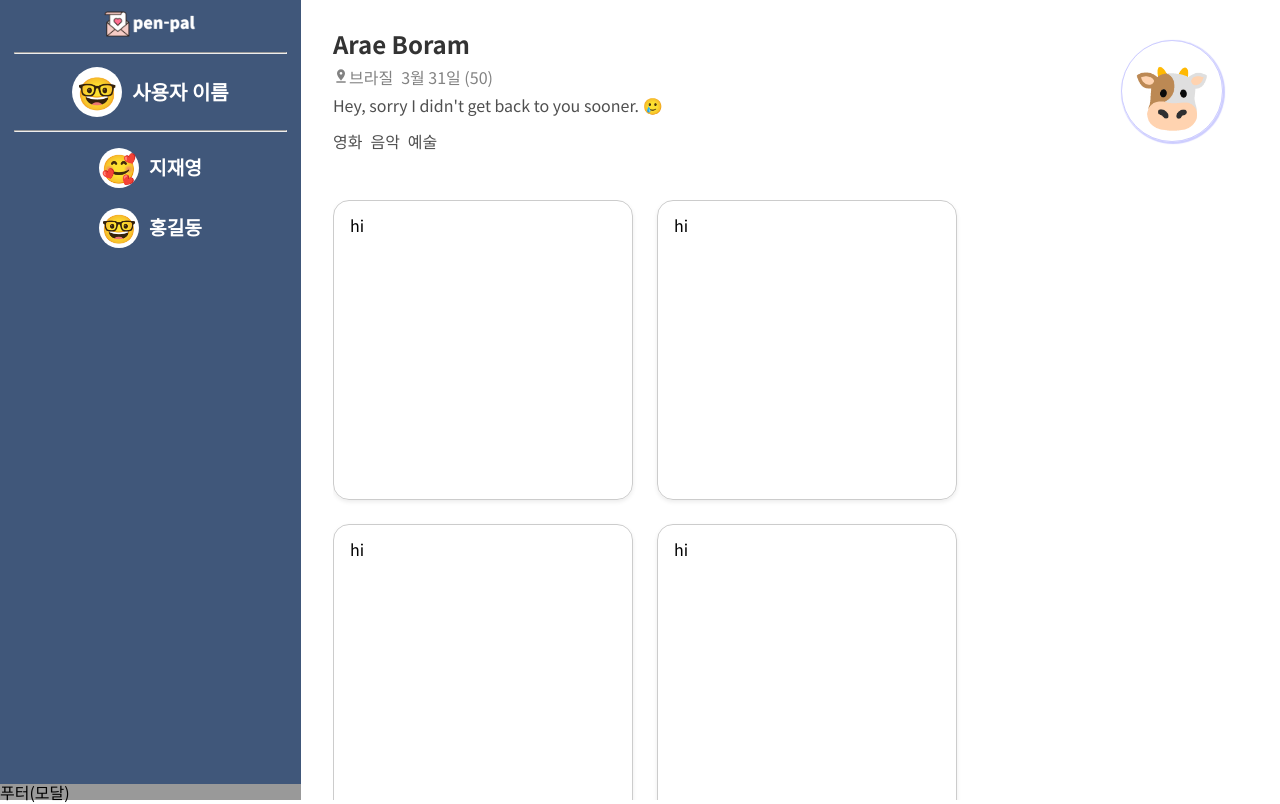
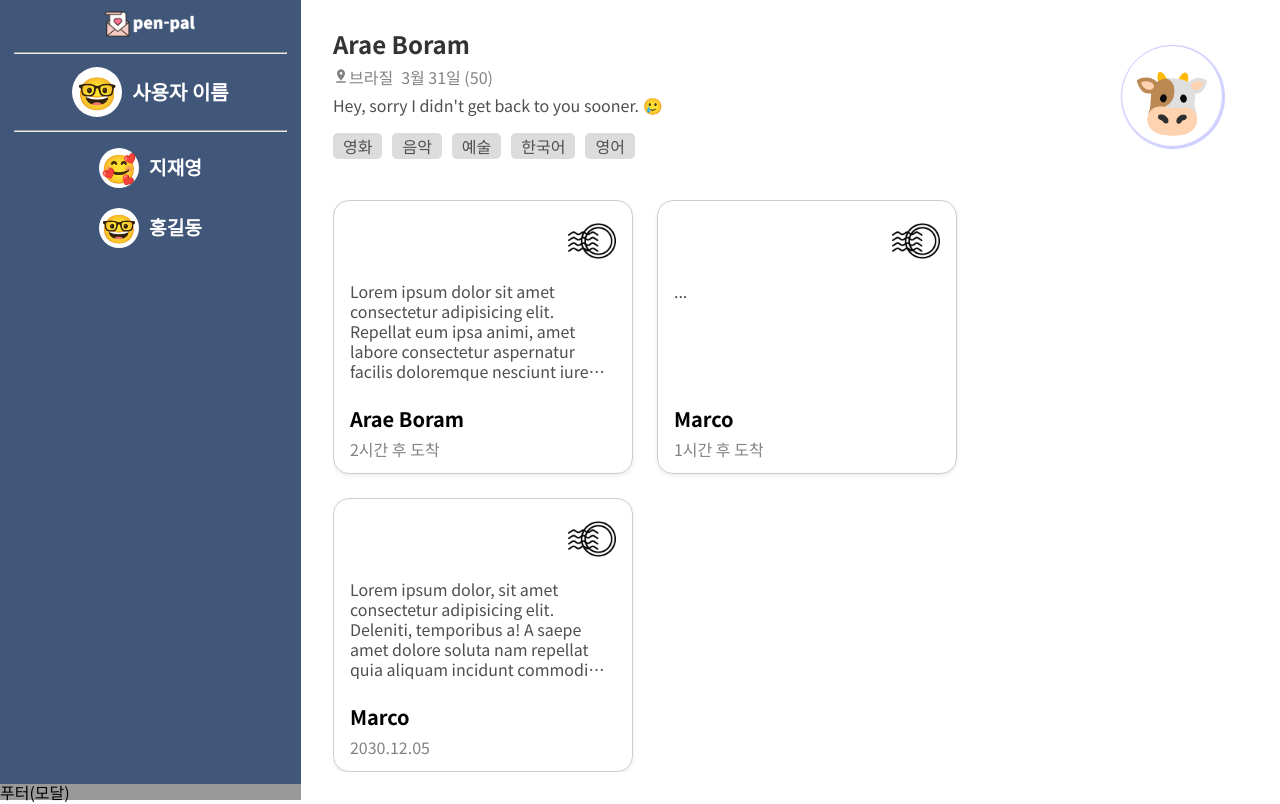
Before and after one commit to nowirte/MaeilMail, a React (Create React App) app in the folder client/: page /friend/1 in a window 1280 px wide. Built offline with nearby package versions, Linux system fonts and the light colour scheme.

Commit message:
[#38] feat: 친구 상세페이지 마크업 완료

```diff
--- a/client/src/pages/Home/SearchBar.jsx
+++ b/client/src/pages/Home/SearchBar.jsx
@@ -1,6 +1,6 @@
 import React from 'react';
 import SearchIcon from '@mui/icons-material/Search';
-import { StyledSearchbar } from './styles/StyledSearchbar';
+import StyledSearchbar from './styles/StyledSearchbar';
 
 const SearchBar = () => {
   return (
--- a/client/src/pages/Home/styles/StyledSearchbar.jsx
+++ b/client/src/pages/Home/styles/StyledSearchbar.jsx
@@ -1,6 +1,6 @@
 import styled from 'styled-components';
 
-export const StyledSearchbar = styled.div`
+const StyledSearchbar = styled.div`
   width: 40%;
   min-width: 360px;
   margin-top: 45px;
@@ -31,3 +31,5 @@ export const StyledSearchbar = styled.div`
     }
   }
 `;
+
+export default StyledSearchbar;
--- /dev/null
+++ b/client/src/pages/friend/FriendInfo.jsx
@@ -0,0 +1,41 @@
+import React from 'react';
+import PinDropIcon from '@mui/icons-material/PinDrop';
+import {
+  User,
+  UserInfo,
+  UserEmoji,
+  UserDetail,
+  DetailItem,
+  UserName,
+  UserBio,
+  BadgeWrapper,
+  Badge,
+} from './FriendInfoStyle';
+
+const FriendInfo = () => {
+  return (
+    <User>
+      <UserInfo>
+        <UserName>Arae Boram</UserName>
+        <UserDetail>
+          <DetailItem>
+            <PinDropIcon style={{ fontSize: '1rem' }} />
+            브라질
+          </DetailItem>
+          <DetailItem>3월 31일 (50)</DetailItem>
+        </UserDetail>
+        <UserBio>Hey, sorry I didn&apos;t get back to you sooner. 🥲</UserBio>
+        <BadgeWrapper>
+          <Badge>영화</Badge>
+          <Badge>음악</Badge>
+          <Badge>예술</Badge>
+          <Badge>한국어</Badge>
+          <Badge>영어</Badge>
+        </BadgeWrapper>
+      </UserInfo>
+      <UserEmoji>🐮</UserEmoji>
+    </User>
+  );
+};
+
+export default FriendInfo;
--- /dev/null
+++ b/client/src/pages/friend/FriendInfoStyle.jsx
@@ -0,0 +1,95 @@
+import styled from 'styled-components';
+
+const User = styled.div`
+  display: flex;
+  justify-content: space-between;
+  position: fixed;
+  z-index: 9;
+  padding: 2rem 1rem;
+  width: calc(100% - 390px);
+  align-items: center;
+  background: #fff;
+`;
+
+const UserInfo = styled.div`
+  display: flex;
+  flex-direction: column;
+  gap: 0.75rem;
+`;
+
+const UserEmoji = styled.div`
+  font-size: 4rem;
+  border-radius: 50%;
+  border: 1px solid rgba(0, 0, 255, 0.2);
+  box-shadow: 1px 1px 1px 1px rgba(0, 0, 255, 0.2);
+  width: 100px;
+  height: 100px;
+  display: flex;
+  justify-content: center;
+  align-items: center;
+  cursor: pointer;
+
+  &:hover {
+    box-shadow: 2px 2px 2px 1px rgba(0, 0, 255, 0.2);
+  }
+`;
+
+const UserDetail = styled.div`
+  font-size: 1rem;
+  display: flex;
+  gap: 0.5rem;
+  align-items: flex-end;
+`;
+const DetailItem = styled.span`
+  color: #828282;
+`;
+const UserName = styled.h4`
+  font-size: 1.5rem;
+  font-weight: 700;
+  color: #333;
+`;
+
+const UserBio = styled.p`
+  font-size: 1rem;
+  color: #4f4f4f;
+`;
+const BadgeWrapper = styled.div`
+  display: flex;
+  margin-top: 0.5rem;
+  gap: 0.5rem;
+`;
+const Badge = styled.span`
+  font-size: 1rem;
+  color: #4f4f4f;
+  position: relative;
+  padding: 5px 10px;
+  line-height: 1rem;
+
+  & + & {
+    margin-left: 2px;
+  }
+
+  &::before {
+    content: '';
+    position: absolute;
+    top: 0;
+    bottom: 0;
+    left: 0;
+    right: 0;
+    background-color: #4f4f4f;
+    opacity: 0.2;
+    border-radius: 5px;
+  }
+`;
+
+export {
+  User,
+  UserInfo,
+  UserEmoji,
+  UserDetail,
+  DetailItem,
+  UserName,
+  UserBio,
+  BadgeWrapper,
+  Badge,
+};
--- a/client/src/pages/friend/index.jsx
+++ b/client/src/pages/friend/index.jsx
@@ -1,88 +1,62 @@
 import React from 'react';
-import PinDropIcon from '@mui/icons-material/PinDrop';
 import MainWrapper from '../../components/common';
+import FriendInfo from './FriendInfo';
+import Stamp from '../../assets/stamp.png';
+
 import {
-  User,
-  UserInfo,
-  UserEmoji,
-  UserDetail,
-  DetailItem,
-  UserName,
-  UserBio,
-  BadgeWrapper,
-  Badge,
   LetterWrapper,
   Letter,
   LetterHeader,
+  LetterContent,
+  LetterFooter,
+  Writer,
+  Date,
 } from './style';
 
 const Friend = () => {
   return (
     <MainWrapper>
-      <User>
-        <UserInfo>
-          <UserName>Arae Boram</UserName>
-          <UserDetail>
-            <DetailItem>
-              <PinDropIcon style={{ fontSize: '1rem' }} />
-              브라질
-            </DetailItem>
-            <DetailItem>3월 31일 (50)</DetailItem>
-          </UserDetail>
-          <UserBio>Hey, sorry I didn&apos;t get back to you sooner. 🥲</UserBio>
-          <BadgeWrapper>
-            <Badge>영화</Badge>
-            <Badge>음악</Badge>
-            <Badge>예술</Badge>
-          </BadgeWrapper>
-        </UserInfo>
-        <UserEmoji>
-          <span>🐮</span>
-        </UserEmoji>
-      </User>
-
+      <FriendInfo />
       <LetterWrapper>
         <Letter>
-          <LetterHeader>hi</LetterHeader>
+          <LetterHeader>
+            <img src={Stamp} alt="" />
+          </LetterHeader>
+          <LetterContent>
+            Lorem ipsum dolor sit amet consectetur adipisicing elit. Repellat
+            eum ipsa animi, amet labore consectetur aspernatur facilis
+            doloremque nesciunt iure deleniti dolorum, quos, optio nostrum hic
+            quam deserunt laboriosam doloribus.
+          </LetterContent>
+          <LetterFooter>
+            <Writer>Arae Boram</Writer>
+            <Date>2시간 후 도착</Date>
+          </LetterFooter>
         </Letter>
         <Letter>
-          <LetterHeader>hi</LetterHeader>
+          <LetterHeader>
+            <img src={Stamp} alt="" />
+          </LetterHeader>
+          <LetterContent>...</LetterContent>
+          <LetterFooter>
+            <Writer>Marco</Writer>
+            <Date>1시간 후 도착</Date>
+          </LetterFooter>
         </Letter>
         <Letter>
-          <LetterHeader>hi</LetterHeader>
-        </Letter>
-        <Letter>
-          <LetterHeader>hi</LetterHeader>
-        </Letter>
-        <Letter>
-          <LetterHeader>hi</LetterHeader>
-        </Letter>
-        <Letter>
-          <LetterHeader>hi</LetterHeader>
-        </Letter>
-        <Letter>
-          <LetterHeader>hi</LetterHeader>
-        </Letter>
-        <Letter>
-          <LetterHeader>hi</LetterHeader>
-        </Letter>
-        <Letter>
-          <LetterHeader>hi</LetterHeader>
-        </Letter>
-        <Letter>
-          <LetterHeader>hi</LetterHeader>
-        </Letter>
-        <Letter>
-          <LetterHeader>hi</LetterHeader>
-        </Letter>
-        <Letter>
-          <LetterHeader>hi</LetterHeader>
-        </Letter>
-        <Letter>
-          <LetterHeader>hi</LetterHeader>
-        </Letter>
-        <Letter>
-          <LetterHeader>hi</LetterHeader>
+          <LetterHeader>
+            <img src={Stamp} alt="" />
+          </LetterHeader>
+          <LetterContent>
+            Lorem ipsum dolor, sit amet consectetur adipisicing elit. Deleniti,
+            temporibus a! A saepe amet dolore soluta nam repellat quia aliquam
+            incidunt commodi necessitatibus consequuntur, reiciendis voluptas
+            nemo officia molestias nobis.
+          </LetterContent>
+          <LetterFooter>
+            <Writer>Marco</Writer>
+            <Date>2030.12.05</Date>
+          </LetterFooter>
         </Letter>
       </LetterWrapper>
     </MainWrapper>
--- a/client/src/pages/friend/style.jsx
+++ b/client/src/pages/friend/style.jsx
@@ -1,69 +1,5 @@
 import styled from 'styled-components';
 
-const User = styled.div`
-  display: flex;
-  justify-content: space-between;
-  position: fixed;
-  z-index: 9;
-  padding: 2rem 1rem;
-  width: calc(100% - 390px);
-  align-items: center;
-  background: #fff;
-`;
-
-const UserInfo = styled.div`
-  display: flex;
-  flex-direction: column;
-  gap: 0.75rem;
-`;
-
-const UserEmoji = styled.div`
-  border-radius: 50%;
-  border: 1px solid rgba(0, 0, 255, 0.2);
-  box-shadow: 1px 1px 1px 1px rgba(0, 0, 255, 0.2);
-  width: 100px;
-  height: 100px;
-  display: flex;
-  justify-content: center;
-  align-items: center;
-
-  &:hover {
-    box-shadow: 2px 2px 2px 1px rgba(0, 0, 255, 0.2);
-  }
-
-  & > span {
-    font-size: 4rem;
-  }
-`;
-
-const UserDetail = styled.div`
-  font-size: 1rem;
-  display: flex;
-  gap: 0.5rem;
-  align-items: flex-end;
-`;
-const DetailItem = styled.span`
-  color: #828282;
-`;
-const UserName = styled.h4`
-  font-size: 1.5rem;
-  font-weight: 700;
-  color: #333;
-`;
-
-const UserBio = styled.p`
-  font-size: 1rem;
-  color: #4f4f4f;
-`;
-const BadgeWrapper = styled.div`
-  display: flex;
-  margin-top: 0.5rem;
-  gap: 0.5rem;
-`;
-const Badge = styled.span`
-  font-size: 1rem;
-  color: #4f4f4f;
-`;
 const LetterWrapper = styled.ul`
   overflow: hidden;
   position: relative;
@@ -76,29 +12,58 @@ const LetterWrapper = styled.ul`
 
 const Letter = styled.li`
   width: 300px;
-  height: 300px;
   border: 1px solid #ccc;
   border-radius: 1rem;
   box-sizing: border-box;
   padding: 1rem;
   box-shadow: 0 0.125rem 0.25rem rgb(0 0 0 / 8%);
+  display: flex;
+  flex-direction: column;
+  gap: 1rem;
 `;
 
-const LetterHeader = styled.p`
-  width: 100%;
+const LetterHeader = styled.div`
+  display: flex;
+  justify-content: flex-end;
+
+  & > img {
+    width: 3rem;
+  }
 `;
 
+const LetterContent = styled.p`
+  overflow: hidden;
+  text-overflow: ellipsis;
+  display: -webkit-box;
+  -webkit-line-clamp: 5; /* 라인수 */
+  -webkit-box-orient: vertical;
+  word-wrap: break-word;
+  line-height: 1.25rem;
+  height: 6.25rem;
+  color: #4f4f4f;
+`;
+
+const LetterFooter = styled.div`
+  display: flex;
+  flex-direction: column;
+`;
+
+const Writer = styled.p`
+  font-size: 1.25rem;
+  margin: 0.75rem 0;
+  font-weight: bold;
+`;
+
+const Date = styled.p`
+  font-size: 1rem;
+  color: #828282;
+`;
 export {
-  User,
-  UserInfo,
-  UserEmoji,
-  UserDetail,
-  DetailItem,
-  UserName,
-  UserBio,
-  BadgeWrapper,
-  Badge,
   LetterWrapper,
   Letter,
   LetterHeader,
+  LetterContent,
+  LetterFooter,
+  Writer,
+  Date,
 };
```
